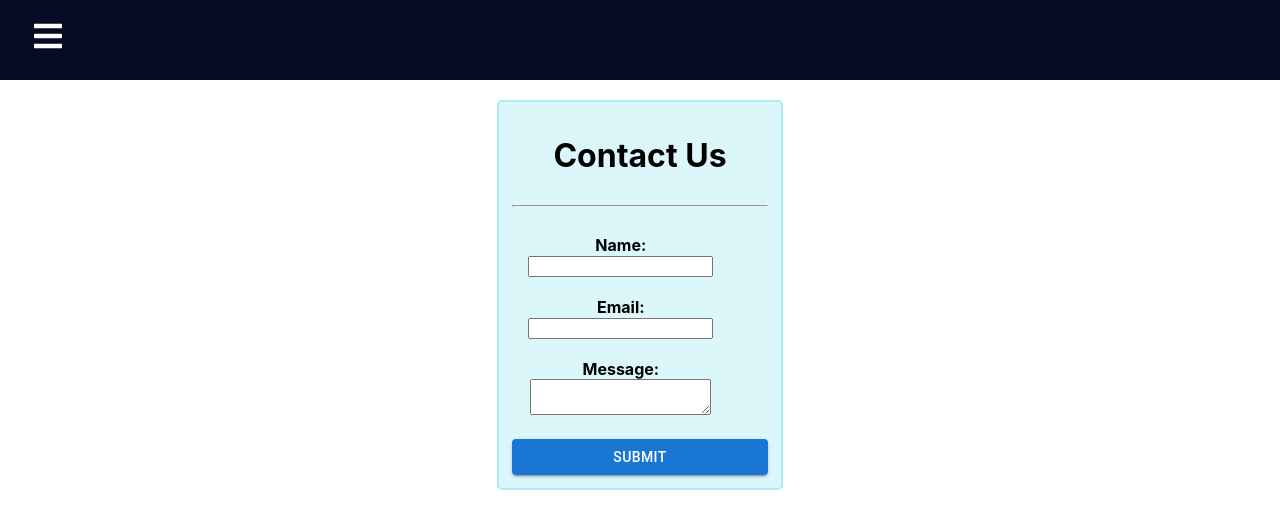
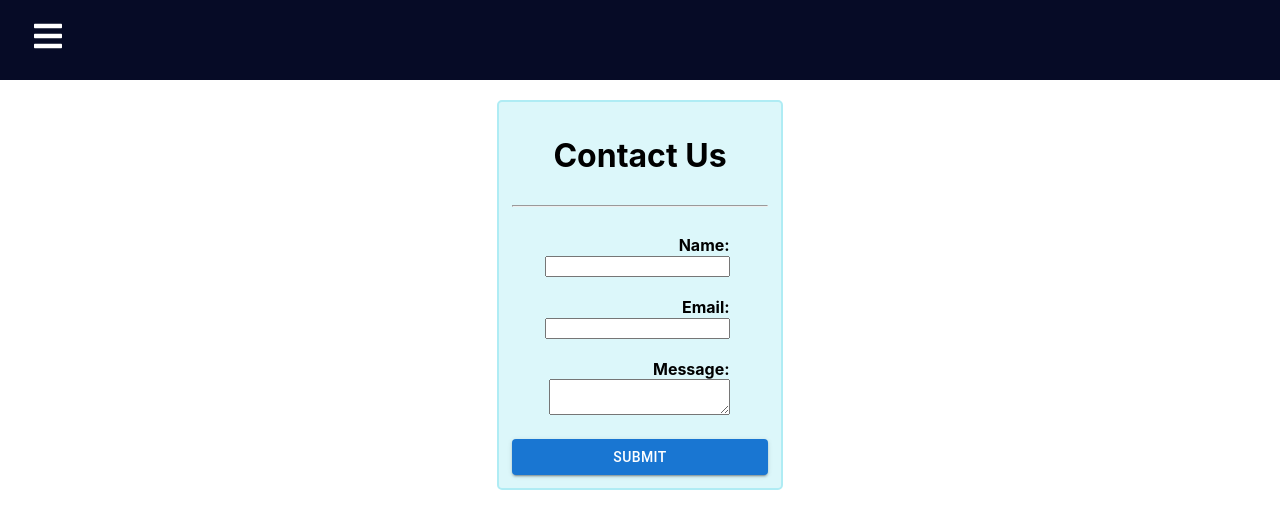
Before and after one commit to software-assignments-fall2021/project-setup-sneaky-seven, a React (Create React App) app in the folder front-end/: page /contact in a window 1280 px wide. Shown: the top 528 px of the page. Built offline with nearby package versions, Linux system fonts and the light colour scheme.

Commit message:
added flex

```diff
--- a/front-end/src/components/css/ContactForm.css
+++ b/front-end/src/components/css/ContactForm.css
@@ -5,8 +5,11 @@
   border: 2px solid #afecf4;
   border-radius: 5px;
   padding: 1%;
+  display: flex;
+  flex-direction: column;
 }
 
-.form {
-  text-align: center;
+hr {
+  margin-left: 0;
+  margin-right: 0;
 }
```
